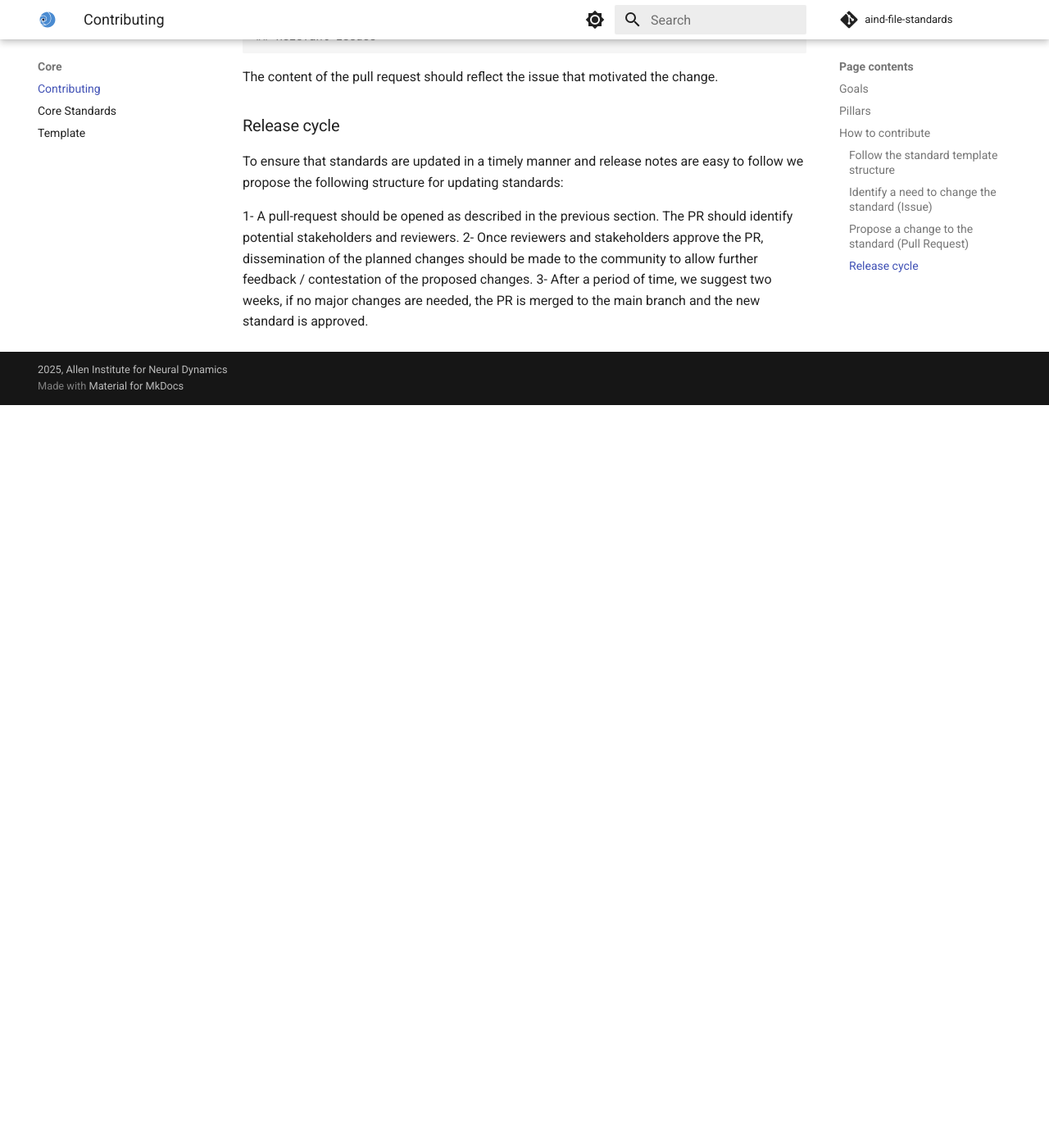
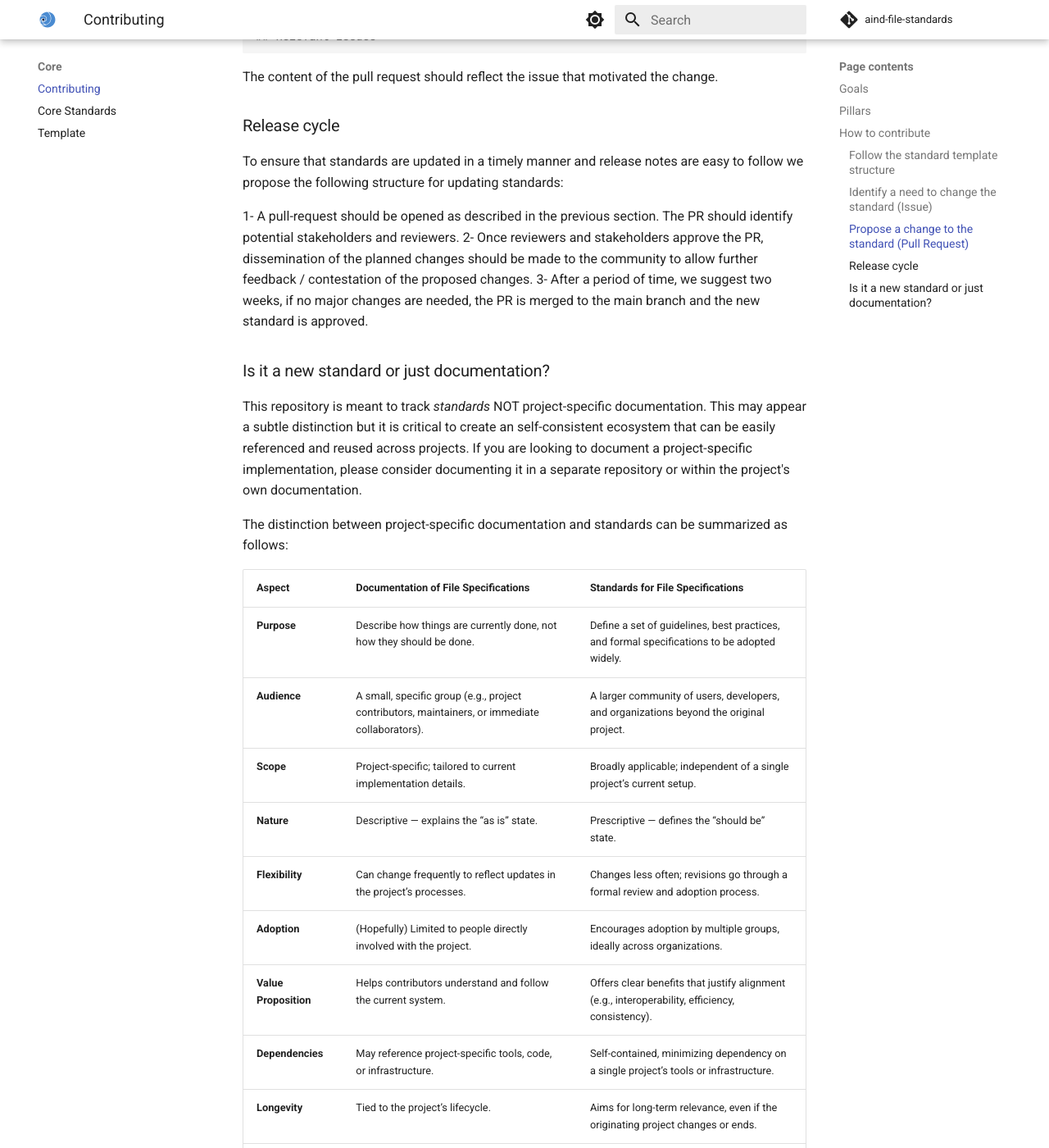
Before and after one commit to AllenNeuralDynamics/aind-file-standards, an MkDocs documentation site: the page built from docs/core/contributing.md, in a window 1280 px wide and 1400 px high, scrolled down 1915 px. Shown: the whole window at 82% size. Built offline with MkDocs 1.6.1 and Material for MkDocs 9.7.7, drawn with Linux system fonts in a browser that asks for light colours; comment, search, counter and statistics services are not loaded; before the commit the page ends 2409 px from its top, so only the background shows below that; some of the changed text lies outside the part shown.

Commit message:
Clarify distinction between standards and documentation

````diff
--- a/docs/core/contributing.md
+++ b/docs/core/contributing.md
@@ -70,3 +70,46 @@ To ensure that standards are updated in a timely manner and release notes are ea
 1- A pull-request should be opened as described in the previous section. The PR should identify potential stakeholders and reviewers.
 2- Once reviewers and stakeholders approve the PR, dissemination of the planned changes should be made to the community to allow further feedback / contestation of the proposed changes.
 3- After a period of time, we suggest two weeks, if no major changes are needed, the PR is merged to the main branch and the new standard is approved.
+
+### Is it a new standard or just documentation?
+
+This repository is meant to track *standards* NOT project-specific documentation. This may appear a subtle distinction but it is critical to create an self-consistent ecosystem that can be easily referenced and reused across projects. If you are looking to document a project-specific implementation, please consider documenting it in a separate repository or within the project's own documentation.
+
+The distinction between project-specific documentation and standards can be summarized as follows:
+
+| Aspect | Documentation of File Specifications | Standards for File Specifications |
+|--------|---------------------------------------|------------------------------------|
+| **Purpose** | Describe how things are currently done, not how they should be done. | Define a set of guidelines, best practices, and formal specifications to be adopted widely. |
+| **Audience** | A small, specific group (e.g., project contributors, maintainers, or immediate collaborators). | A larger community of users, developers, and organizations beyond the original project. |
+| **Scope** | Project-specific; tailored to current implementation details. | Broadly applicable; independent of a single project’s current setup. |
+| **Nature** | Descriptive — explains the “as is” state. | Prescriptive — defines the “should be” state. |
+| **Flexibility** | Can change frequently to reflect updates in the project’s processes. | Changes less often; revisions go through a formal review and adoption process. |
+| **Adoption** | (Hopefully) Limited to people directly involved with the project. | Encourages adoption by multiple groups, ideally across organizations. |
+| **Value Proposition** | Helps contributors understand and follow the current system. | Offers clear benefits that justify alignment (e.g., interoperability, efficiency, consistency). |
+| **Dependencies** | May reference project-specific tools, code, or infrastructure. | Self-contained, minimizing dependency on a single project’s tools or infrastructure. |
+| **Longevity** | Tied to the project’s lifecycle. | Aims for long-term relevance, even if the originating project changes or ends. |
+| **Relationship** | Should ideally follow established standards where possible. | In the long term, should be informed by shared community practices and evolving needs. |
+
+You can use the following flowchart to help determine whether your contribution should be a standard or just documentation:
+
+```mermaid
+flowchart TD
+    A["Is it about file formats?"] -- No --> B["Documentation"]
+    A -- Yes --> C["Will the format be reused in the future or by others?"]
+    C -- No --> B
+    C -- Yes --> D["Does it define file structure, schema, or organization?"]
+    D -- No --> B
+    F["Could an existing standard be used instead?"] -- Yes --> G["Documentation — possibly redundant"]
+    F -- No --> H["Does it align with or extend existing standards?"]
+    H -- Yes --> I["Standard — extension or profile"]
+    H -- No --> J["Standard — new or original"]
+    D -- Yes --> F
+
+    %% Styles
+    classDef Pine stroke-width:1px, stroke-dasharray:none, stroke:#254336, fill:#27654A, color:#FFFFFF
+    classDef Ash stroke-width:1px, stroke-dasharray:none, stroke:#999999, fill:#EEEEEE, color:#000000
+    style B fill:#f9f,stroke:#333,stroke-width:1px
+    style G fill:#fdd,stroke:#933,stroke-width:1px
+    style I fill:#dfd,stroke:#393,stroke-width:1px
+    style J fill:#dfd,stroke:#393,stroke-width:1px
+```
````
Also changed, not shown: README.md (+13 -0 lines).
